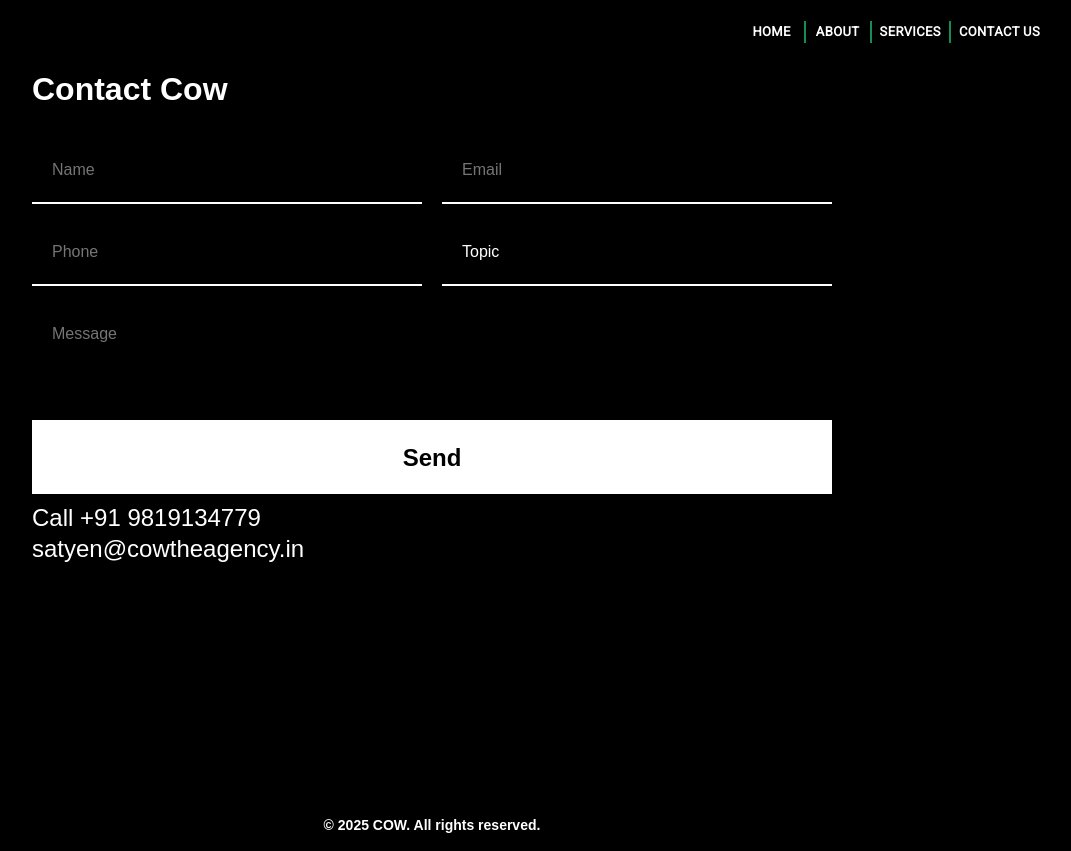
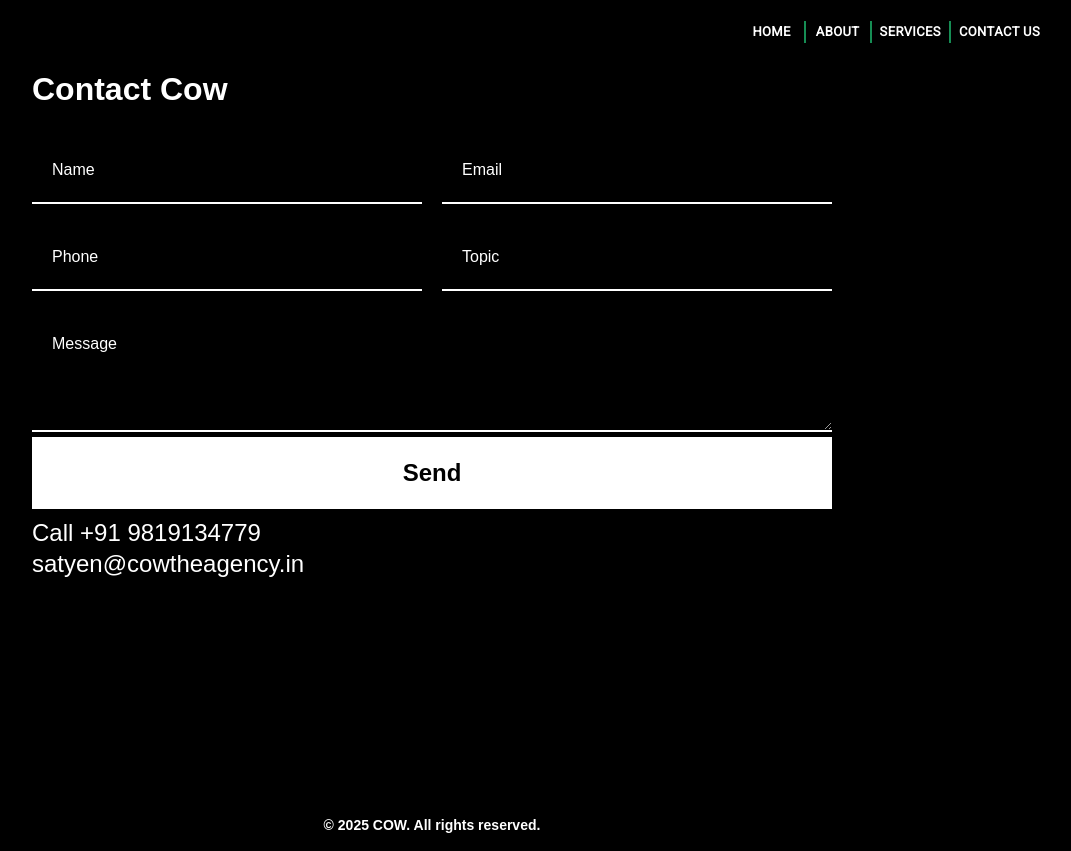
Before and after one commit to SimranjeetSngh/cow, a React (Create React App) app in the folder my-app/: page /contact in a window 1280 px wide. Shown: the whole page, without its empty margins (208-1279 px from the left). Built offline with nearby package versions, Linux system fonts and the light colour scheme.

Commit message:
new form css changes

```diff
--- a/my-app/src/Components/ContactUs/styles.css
+++ b/my-app/src/Components/ContactUs/styles.css
@@ -40,6 +40,7 @@ h1 {
   flex-direction: column;
   animation: slideIn 0.8s ease-out forwards;
   margin: 0 auto; /* Centering the form */
+  gap:5px
 }
 
 /* Input Groups */
@@ -58,6 +59,12 @@ input, textarea, select {
   color: white;
   font-size: 16px;
   outline: none;
+
+}
+input::placeholder,
+textarea::placeholder {
+  color: white;
+
 }
 
 /* Dropdown Select */
@@ -70,7 +77,6 @@ select {
 /* Message Box */
 textarea {
   height: 120px;
-  resize: none;
 }
 
 /* Button */
```
Also changed, not shown: 6 other files (tests, documents, lock files or other folders).
